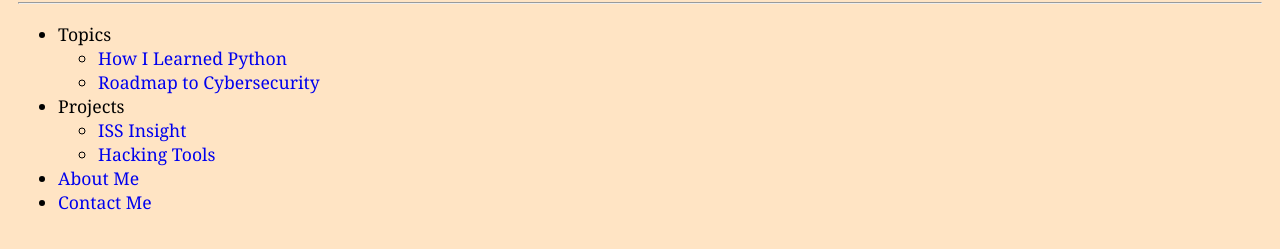
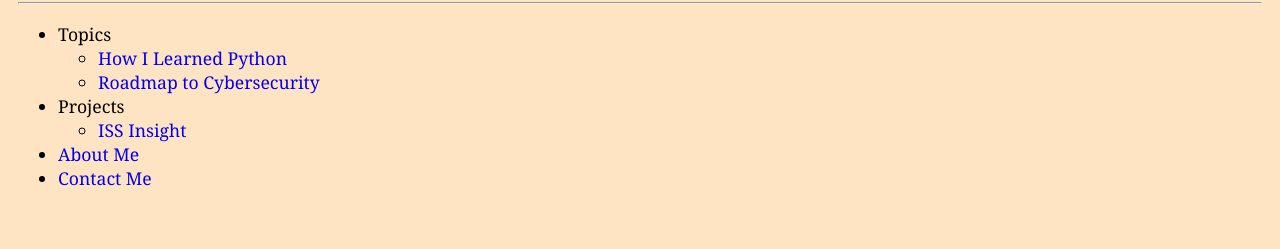
Before and after one commit to BazarganDev/bazargandev.github.io, a plain HTML site: page docs/index.html in a window 1280 px wide. Shown: the part 111-360 px from the top of the page. Drawn offline with Linux system fonts and the light colour scheme.

Commit message:
Updated index.html

```diff
--- a/docs/index.html
+++ b/docs/index.html
@@ -19,7 +19,6 @@
         <li>Projects
             <ul>
                 <li><a href="iss_insight.html">ISS Insight</a></li>
-                <li><a href="hacking_tools.html">Hacking Tools</a></li>
             </ul>
         </li>
         <li><a href="aboutme.html">About Me</a></li>
```
